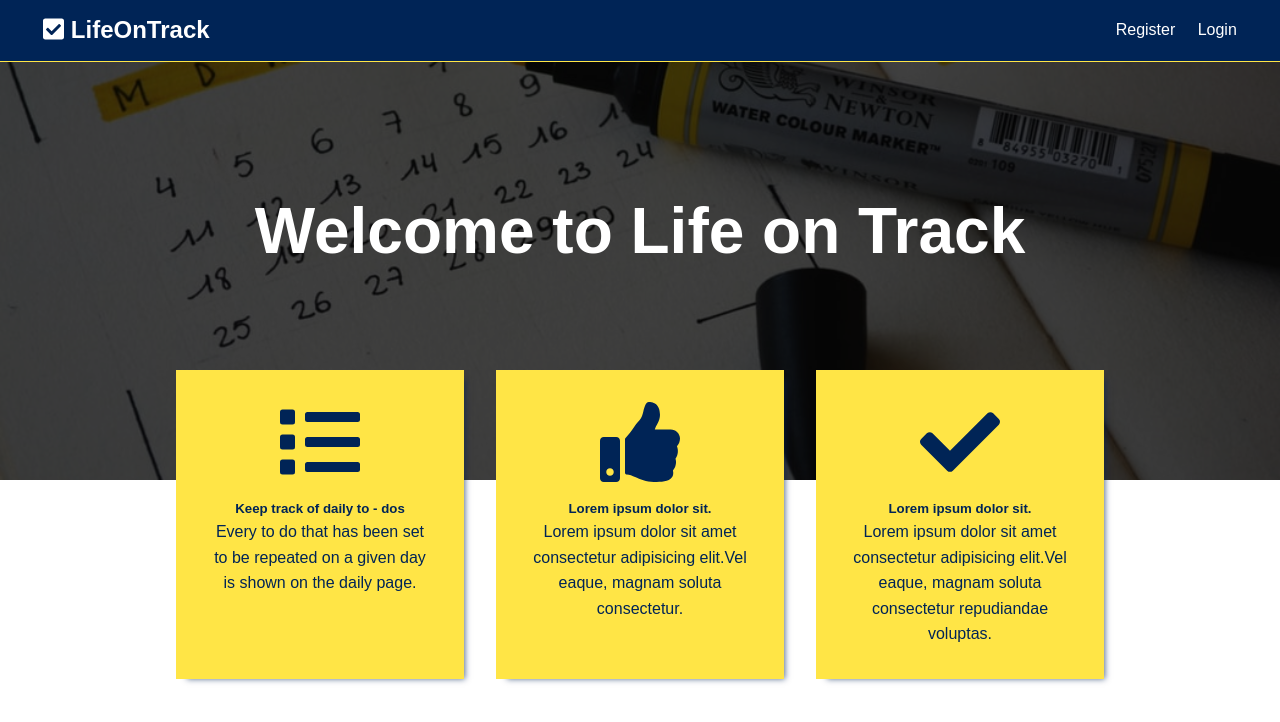
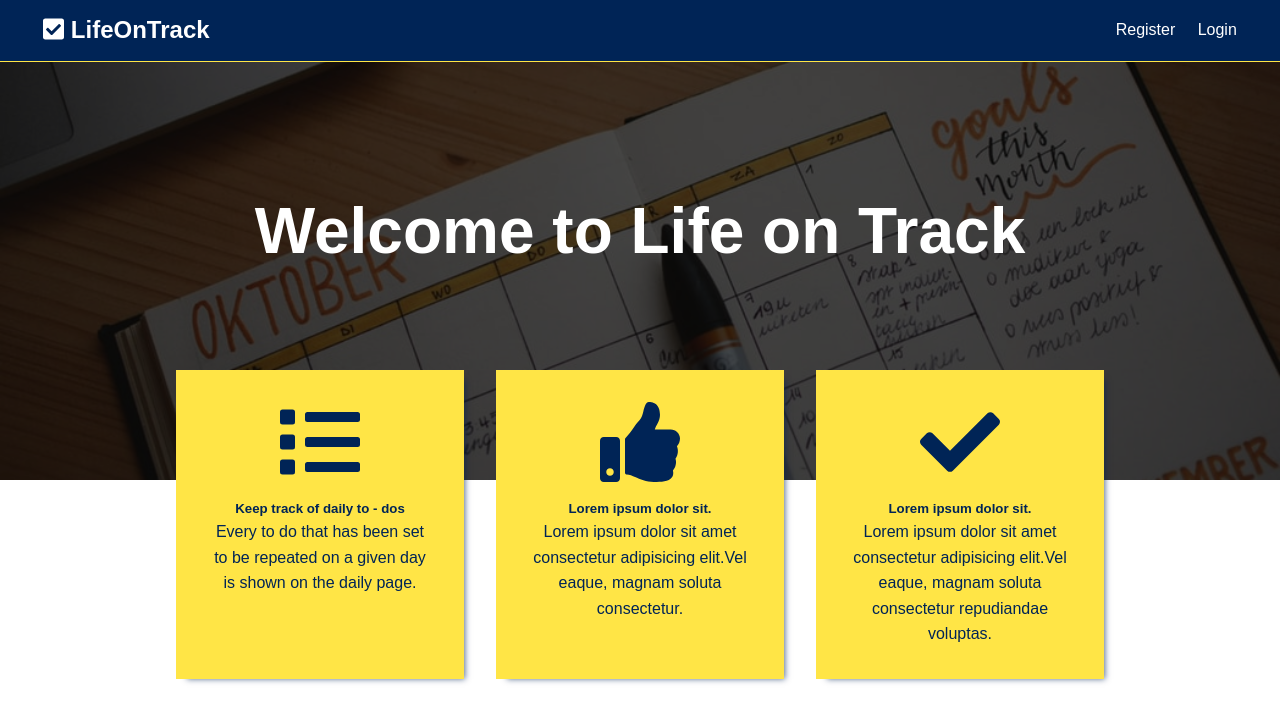
Before and after one commit to mgmarti/Life-On-Track, a React (Create React App) app in the folder client/: page / in a window 1280 px wide. Shown: the top 722 px of the page. Built offline with nearby package versions, Linux system fonts and the light colour scheme; no server answers.

Commit message:
testing deploy error

```diff
--- a/client/src/App.css
+++ b/client/src/App.css
@@ -223,8 +223,6 @@ img {
   background: #ccc;
   margin: 1.5rem 0;
 }
-
-
 
 /* Forms */
 .form .form-group {
--- a/client/src/components/layout/Landing/Landing.css
+++ b/client/src/components/layout/Landing/Landing.css
@@ -11,7 +11,7 @@
 /* Landing Page */
 .landing {
     position: relative;
-    background: url('../../../img/photo-Estee-Janssens.jpg') no-repeat center center/cover;
+    background: url('../../../img/photo-Estee-Janssens-1.jpg') no-repeat center center/cover;
     background-color: white;
     height: 60vh;
 }
```
Also changed, not shown: client/src/img/photo-Estee-Janssens-1.jpg (added), package.json (line endings or trailing spaces).
